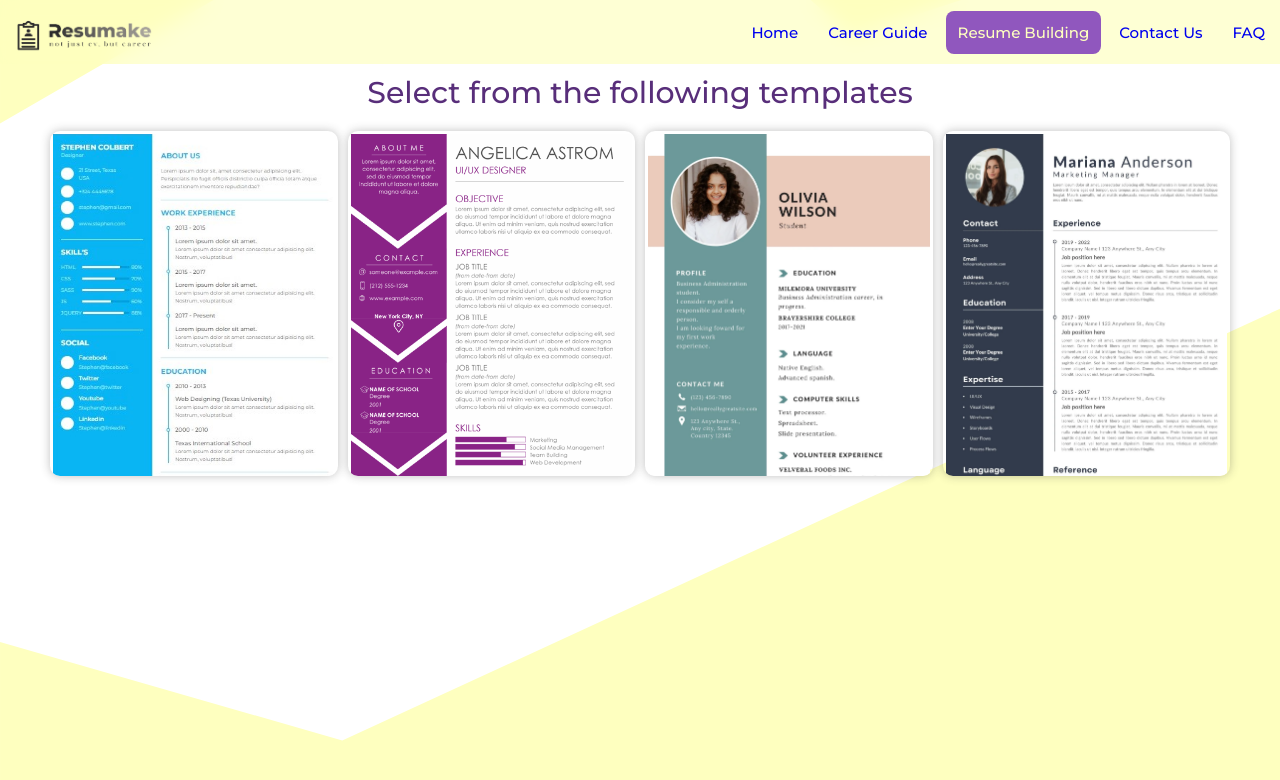
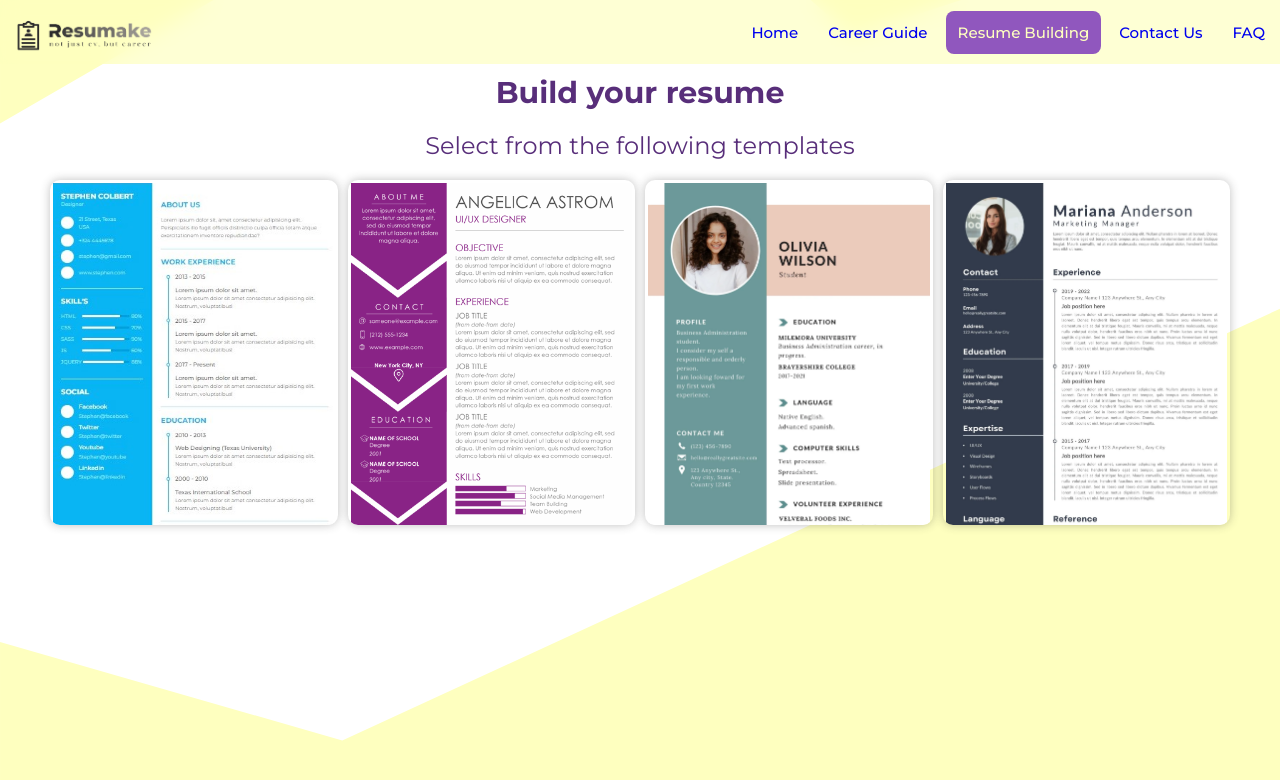
Before and after one commit to Raj0603/AI_CVMAKER, a React (Vite) app: page /Slider in a window 1280 px wide. Shown: the top 780 px of the page. Built offline with nearby package versions, Linux system fonts and the light colour scheme.

Commit message:
frontend changes

```diff
--- a/src/Components/Slider/Slider.css
+++ b/src/Components/Slider/Slider.css
@@ -13,7 +13,15 @@
   text-align: center;
   padding: 10px;
   font-size: 30px;
-  font-weight: 500;
+  font-weight: 700;
+  color: var(--dark-purple);
+}
+
+.slider-main-body .subheading {
+  text-align: center;
+  padding: 10px;
+  font-size: 24px;
+  font-weight: 400;
   color: var(--dark-purple);
 }
 
--- a/src/Components/Slider/Slider.jsx
+++ b/src/Components/Slider/Slider.jsx
@@ -12,7 +12,8 @@ function Slider() {
   return (
     <>
       <div className="slider-main-body">
-        <div className="heading">Select from the following templates</div>
+        <div className="heading">Build your resume</div>
+        <div className="subheading">Select from the following templates</div>
         <div className="template-container grid12">
           <Link to="/body" className="template" style={{ backgroundImage: `url(${images[0].img})` }}>
           </Link>
--- a/src/pages/CareerForm/CareerForm.css
+++ b/src/pages/CareerForm/CareerForm.css
@@ -23,6 +23,7 @@
     margin-left: 30px;
     font-size: 3rem;
     padding: 10px;
+    color: var(--dark-purple);
 }
 
 .form-container{
@@ -67,19 +68,18 @@
     text-transform:capitalize;
     margin-top: 5px;
     padding-left: 5px;
-
 }
 
 .form-button{
-    margin: 30vh;
-    margin-top: 15vh;
+    margin: 10px 0;
+    /* margin-top: 15vh; */
     text-align: center;
 }
 
 .form-submit{
     height: 3rem;
     width: 8rem;
-    background-color: darkslategray;
+    background-color: var(--dark-purple);
     font-size: large;
     color: whitesmoke;
     border-radius: 7px;
```
